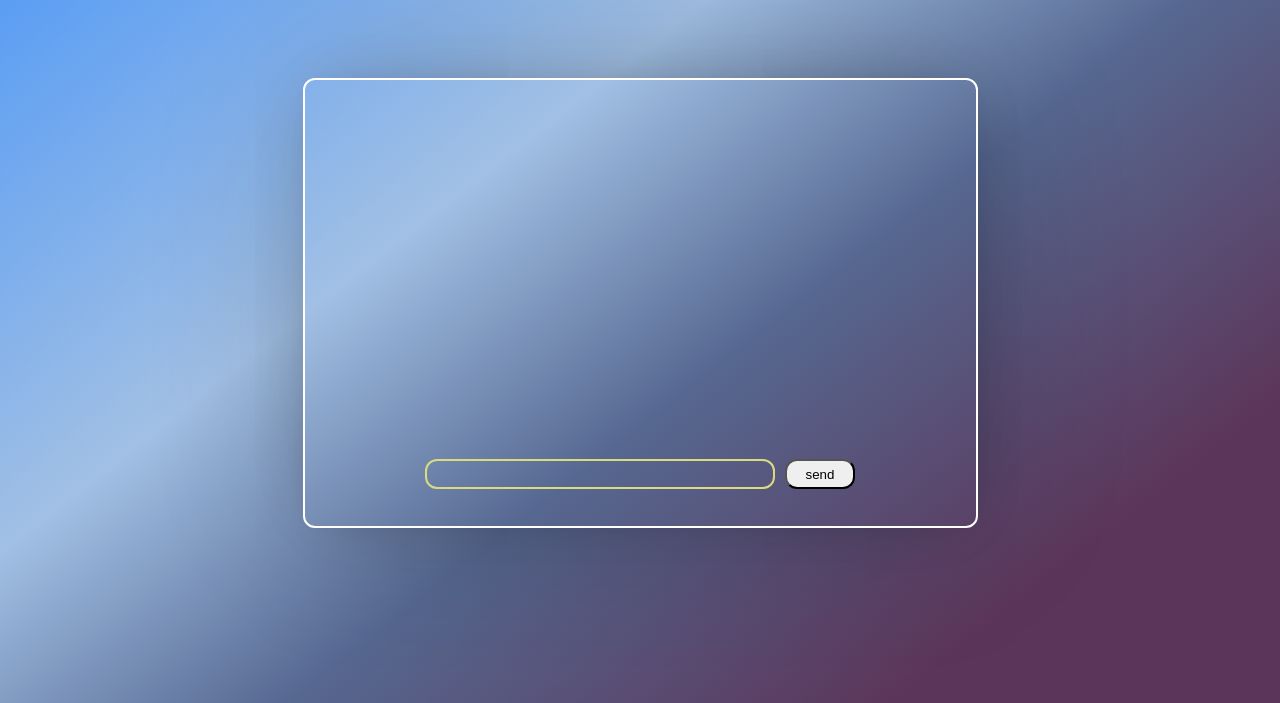
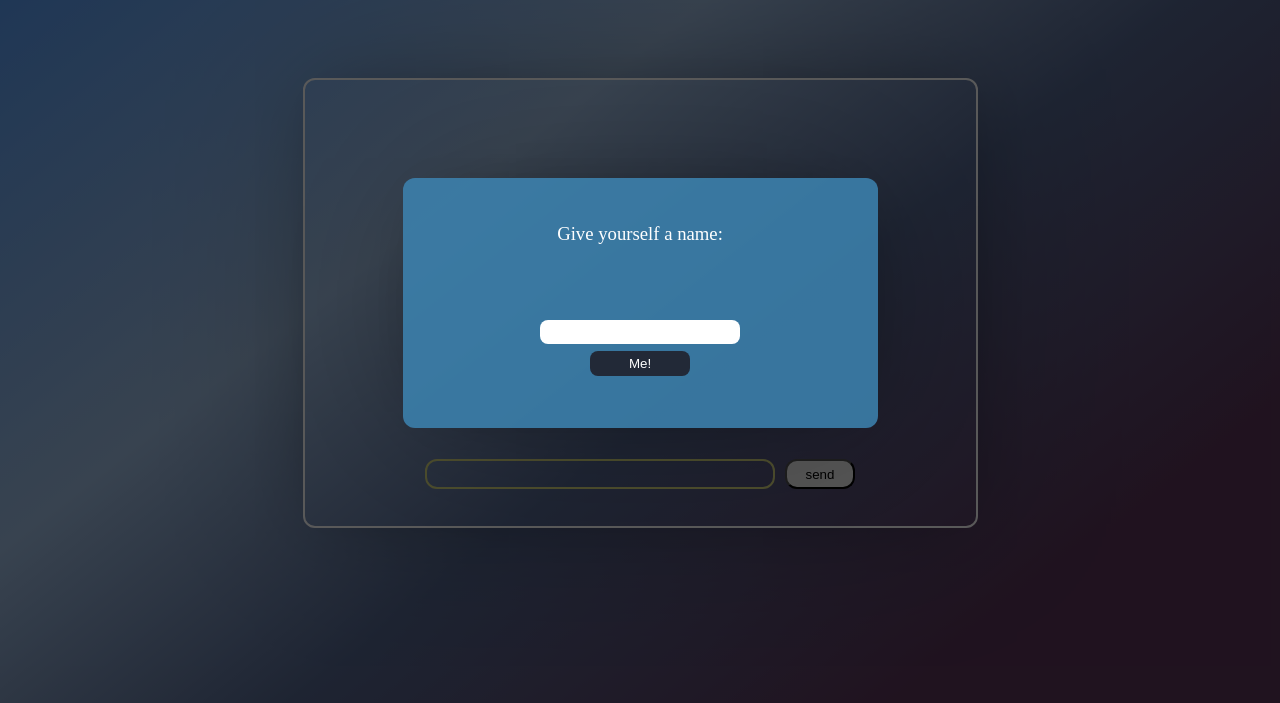
Before and after one commit to collins-nc/simple-chatApp, a website: page public/index.html in a window 1280 px wide. Shown: the part 97-800 px from the top of the page. Drawn offline with nearby package versions, Linux system fonts and the light colour scheme; no server answers.

Commit message:
mask section, updated names to chat

```diff
--- a/public/css/style.css
+++ b/public/css/style.css
@@ -19,6 +19,54 @@ body {
     rgba(14, 39, 97, 0.7007002630153624) 57%,
     rgba(92, 54, 90, 1) 83%
   );
+}
+.mask__container{
+  display: flex;
+    align-items: center;
+  justify-content: center;
+  flex-flow: column wrap;
+  width: 475px;
+  height: 250px;
+  background: rgba(60, 128, 173, 0.884);
+  border-radius: 12px;
+    box-shadow: 0px 0px 5.7px -21px rgba(0, 0, 0, 0.093),
+    0px 0px 14.3px -21px rgba(0, 0, 0, 0.133),
+    0px 0px 29.2px -21px rgba(0, 0, 0, 0.167),
+    0px 0px 60.2px -21px rgba(0, 0, 0, 0.207),
+    0px 0px 165px -21px rgba(0, 0, 0, 0.3);
+
+}
+.mask{
+  width: 100%;
+  height: 100%;
+  position: fixed;
+  display: flex;
+  align-items: center;
+  justify-content: center;
+  background: rgba(0, 0, 0, 0.65);
+}
+.mask__input{
+  display: flex;
+  align-items: center;
+  flex-flow: column;
+}
+.mask__input-text{
+  height: 24px;
+width: 200px;
+border-radius: 8px;
+border: none;
+outline: none;
+color: #222937;
+font-weight: bold;
+text-align: center;
+}
+.mask__name{
+  margin: 7px;
+width: 100px;
+height: 25px;
+background: #222937;
+border-radius: 8px;
+border: none;
 }
 .logo--icon {
   width: 50px;
--- a/public/index.html
+++ b/public/index.html
@@ -11,6 +11,14 @@
     <link rel="stylesheet" href="./css/style.css">
 </head>
 <body>
+    <div id="msk" class="mask">
+        <div class="mask__container">
+        <div class="mask__head" style="margin-bottom: 75px;"><h3>Give yourself a name:</h3></div>
+        <div class="mask__input">
+            <input type="text" id="name" class="mask__input-text">
+            <input type="button" id ="getname" class="mask__name" value="Me!">
+        </div></div>
+    </div>
     <header class="logo">
         <box-icon class="logo--icon"name='scatter-chart' animation='tada' ></box-icon>
         <h4 class="logo__title">Voicelo</h4>
--- a/public/js/socket.io.js
+++ b/public/js/socket.io.js
@@ -1,13 +1,18 @@
-const socket = io.connect("https://salty-chamber-87455.herokuapp.com/");
+const socket = io.connect("http://localhost:3000/");
 
 const msg = document.getElementById("msg");
 const btn = document.getElementById("btn");
+
+const getname = document.getElementById("getname");
+const userName = document.getElementById("name");
+const mask = document.getElementById("msk");
 
 btn.addEventListener("click", function () {
   if (msg.value == "") return;
   socket.emit("message", {
     msg: msg.value,
     id: socket.id,
+    name:userName.value
   });
   msg.value = "";
 });
@@ -15,13 +20,20 @@ btn.addEventListener("click", function () {
 socket.on("message", function (data) {
   if (socket.id == data.id) {
     document.getElementById("chat").innerHTML +=
-      "<div class='me'><div class='container__msg' id='me'>" +
+      "<div class='me'><div class='container__msg' id='me'>" +data.name+" : "+
       data.msg +
       "</div></div><div class='container__pending'></div>";
   } else {
     document.getElementById("chat").innerHTML +=
       "<div class='other'><div class='container__msg' id='other'>" +
+      data.name +
+      " : " +
       data.msg +
       "</div></div><div class='container__pending'></div>";
   }
 });
+
+getname.addEventListener("click", function () {
+   mask.style.display="none";
+
+});
```
Also changed, not shown: app.js (line endings or trailing spaces).
